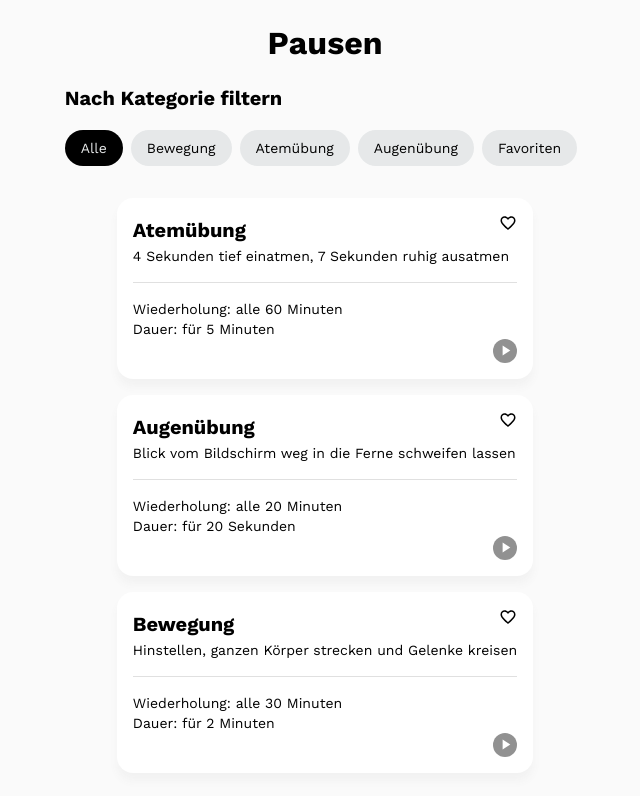
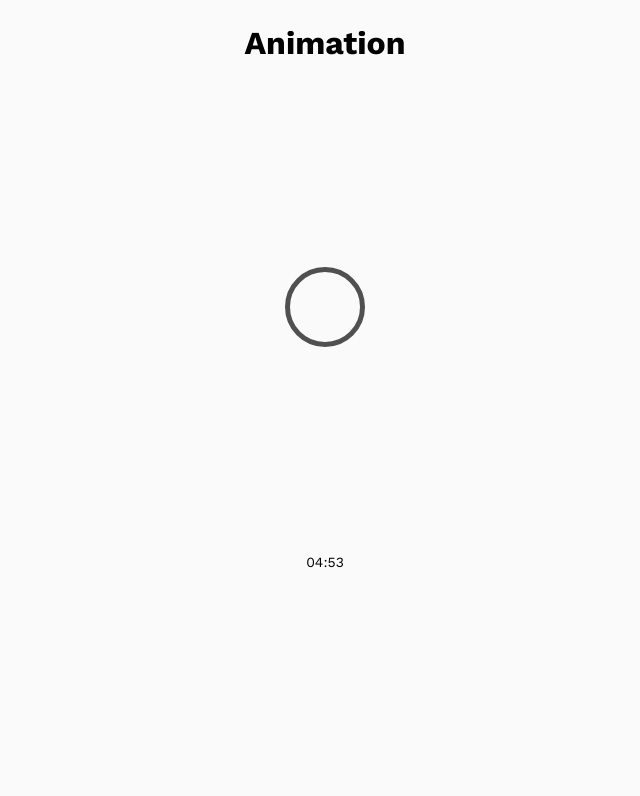
Before and after one commit to magdalenakierat/capstone-project, a React (Create React App) app: page /animation in a window 1280 px wide. Shown: the top 796 px of the page, without its empty margins (315-955 px from the left). Built offline with nearby package versions, Linux system fonts and the light colour scheme.

Commit message:
implement React Router

```diff
--- a/src/App.js
+++ b/src/App.js
@@ -1,51 +1,17 @@
-import {useState, useEffect} from 'react';
+import {Route, Routes} from 'react-router-dom';
 import styled from 'styled-components';
-import Cards from './components/Cards/Cards';
-import CategoryList from './components/CategoryList/CategoryList';
-// import BreatheAnimation from './components/BreatheAnimation/BreatheAnimation';
-// import CountDownTimer from './components/CountDownTimer';
-import db from './db';
-import {loadFromLocalStorage, writeToLocalStorage} from './util/LocalStorage';
+import HomePage from './pages/HomePage';
+import AnimationPage from './pages/AnimationPage';
 
 export default function App() {
   const minSecs = {minutes: 5, seconds: 0};
 
-  const [filter, setFilter] = useState('Alle');
-
-  const [exercises, setExercise] = useState(() => {
-    const exercisesFromLocal = loadFromLocalStorage('exercises');
-    return exercisesFromLocal ?? db;
-  });
-
-  function handleFilter(stringToFilter) {
-    setFilter(stringToFilter);
-  }
-
-  function handleBookmark(id) {
-    setExercise(
-      exercises.map(exercise => {
-        if (exercise.id === id) {
-          return {...exercise, bookmarked: !exercise.bookmarked};
-        }
-        return exercise;
-      })
-    );
-  }
-
-  useEffect(() => {
-    writeToLocalStorage('exercises', exercises);
-  }, [exercises]);
-
   return (
     <StyledWrapper>
-      <h1>Pausen</h1>
-      <section>
-        <h2>Nach Kategorie filtern</h2>
-        <CategoryList filter={filter} onFilter={handleFilter} />
-      </section>
-      <Cards filter={filter} exercises={exercises} onBookmark={handleBookmark} />
-      {/* <BreatheAnimation /> */}
-      {/* <CountDownTimer minSecs={minSecs} /> */}
+      <Routes>
+        <Route path="/" element={<HomePage />} />
+        <Route path="/animation" element={<AnimationPage minSecs={minSecs} />} />
+      </Routes>
     </StyledWrapper>
   );
 }
--- a/src/components/Card/Card.js
+++ b/src/components/Card/Card.js
@@ -1,6 +1,7 @@
 import styled from 'styled-components';
 import Bookmark from '../Bookmark/Bookmark';
 import PlayButton from '../PlayButton';
+import {Link} from 'react-router-dom';
 
 export default function Card({id, onBookmark, bookmarked, category, description, repeat, duration}) {
   return (
@@ -13,7 +14,9 @@ export default function Card({id, onBookmark, bookmarked, category, description,
         <li data-testid="duration">Dauer: {duration}</li>
       </StyledList>
       <StyledFooter>
-        <PlayButton />
+        <Link to="/animation">
+          <PlayButton />
+        </Link>
       </StyledFooter>
     </CardContainer>
   );
--- a/src/index.js
+++ b/src/index.js
@@ -4,12 +4,15 @@ import ReactDOM from 'react-dom/client';
 import App from './App';
 import GlobalStyles from './GlobalStyles.js';
 import reportWebVitals from './reportWebVitals';
+import {BrowserRouter} from 'react-router-dom';
 
 const root = ReactDOM.createRoot(document.getElementById('root'));
 root.render(
   <React.StrictMode>
-    <GlobalStyles />
-    <App />
+    <BrowserRouter>
+      <GlobalStyles />
+      <App />
+    </BrowserRouter>
   </React.StrictMode>
 );
 
--- /dev/null
+++ b/src/pages/AnimationPage.js
@@ -0,0 +1,12 @@
+import BreatheAnimation from '../components/BreatheAnimation/BreatheAnimation';
+import CountDownTimer from '../components/CountDownTimer';
+
+export default function AnimationPage({minSecs}) {
+  return (
+    <>
+      <h1>Animation</h1>
+      <BreatheAnimation />
+      <CountDownTimer minSecs={minSecs} />
+    </>
+  );
+}
--- /dev/null
+++ b/src/pages/HomePage.js
@@ -0,0 +1,55 @@
+import {useState, useEffect} from 'react';
+import styled from 'styled-components';
+import Cards from '../components/Cards/Cards';
+import CategoryList from '../components/CategoryList/CategoryList';
+import db from '../db';
+import {loadFromLocalStorage, writeToLocalStorage} from '../util/LocalStorage';
+
+export default function HomePage() {
+  const [filter, setFilter] = useState('Alle');
+
+  const [exercises, setExercise] = useState(() => {
+    const exercisesFromLocal = loadFromLocalStorage('exercises');
+    return exercisesFromLocal ?? db;
+  });
+
+  function handleFilter(stringToFilter) {
+    setFilter(stringToFilter);
+  }
+
+  function handleBookmark(id) {
+    setExercise(
+      exercises.map(exercise => {
+        if (exercise.id === id) {
+          return {...exercise, bookmarked: !exercise.bookmarked};
+        }
+        return exercise;
+      })
+    );
+  }
+
+  useEffect(() => {
+    writeToLocalStorage('exercises', exercises);
+  }, [exercises]);
+
+  return (
+    <>
+      <h1>Pausen</h1>
+      <section>
+        <h2>Nach Kategorie filtern</h2>
+        <CategoryList filter={filter} onFilter={handleFilter} />
+      </section>
+      <Cards filter={filter} exercises={exercises} onBookmark={handleBookmark} />
+    </>
+  );
+}
+
+const StyledWrapper = styled.main`
+  max-width: 860px;
+  margin: 0 auto;
+  padding: 24px;
+  display: flex;
+  flex-direction: column;
+  align-items: center;
+  gap: 20px;
+`;
```
